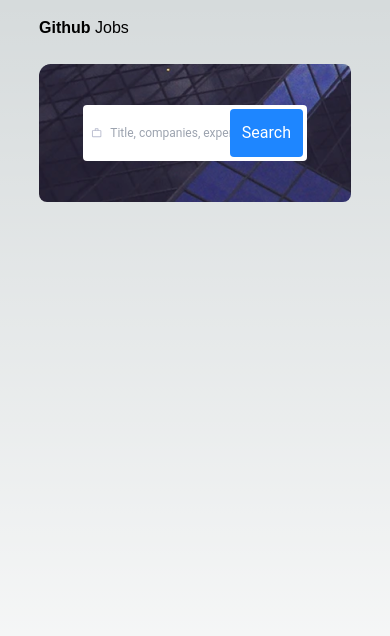
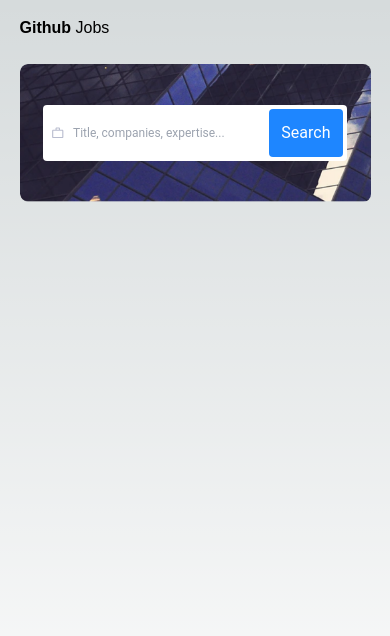
Before and after one commit to bobb-Rob/Job_post_site, a Next.js app: page / in a window 390 px wide. Shown: the top 636 px of the page. Built offline with nearby package versions, Linux system fonts and the light colour scheme.

Commit message:
Navbar logic completed

```diff
--- a/src/app/component/nav.tsx
+++ b/src/app/component/nav.tsx
@@ -1,13 +1,27 @@
 'use client'
  import * as React from 'react';
  import { MdOutlineWorkOutline } from 'react-icons/md';
- import { useState } from 'react';
+ import { useState, useEffect } from 'react';
 
- export interface NavProps {
- }
+ export default function Nav () {
+  const [isFocus, setIsFocus] = useState(false);
+  const [placeholder, setPlaceholder] = useState('Title, companies, expertise or benefits');
 
- export default function Nav (props: NavProps) {
-  const [isFocus, setIsFocus] = useState(false);
+  useEffect(() => {
+    const handleResize = () => {
+      const mobilePlaceholder = 'Title, companies, expertise...';
+      const isMobileView = window.innerWidth < 768;
+
+      setPlaceholder(isMobileView ? mobilePlaceholder : 'Title, companies, expertise or benefits');
+    };
+
+    handleResize();
+
+    window.addEventListener('resize', handleResize);
+    return () => {
+      window.removeEventListener('resize', handleResize);
+    };
+  }, []);
 
   const handleFocus = () => {
     setIsFocus(true);
@@ -20,16 +34,16 @@
   return (
     <header>
       <div
-        className="bg-[url('/backgroundImg.png')] rounded-lg flex justify-center items-center p-4 h-[138px]"
+        className="bg-[url('/backgroundImg.png')] bg-cover rounded-lg flex justify-center items-center p-4 h-[138px]"
       >
-        <div className="bg-white rounded flex justify-between items-center p-2 pr-1 h-14 w-4/5 md:w-2/3">
+        <div className="bg-white rounded flex justify-between items-center p-2 pr-1 h-14 w-[95%] md:w-2/3">
           { isFocus ? null : <MdOutlineWorkOutline
             className="text-xl mr-2 text-myGray"
           /> }
           <input
-            className="h-full w-full roboto text-xs"
+            className="h-full w-full roboto text-xs focus:outline-none"
             type="text"
-            placeholder='Title, companies, expertise or benefits'
+            placeholder={placeholder}
             onFocus={handleFocus}
             onBlur={handleBlur}
           />
--- a/src/app/globals.css
+++ b/src/app/globals.css
@@ -32,6 +32,12 @@ body {
     padding: 16px 10%;
 }
 
+/* Media screen for mobile 375px to 768px, let padding on the body be 5% */
+@media screen and (max-width: 768px) {
+  body {
+    padding: 16px 5%;
+  }
+}
 
 .poppins {
   font-family: 'Poppins', sans-serif;
```
